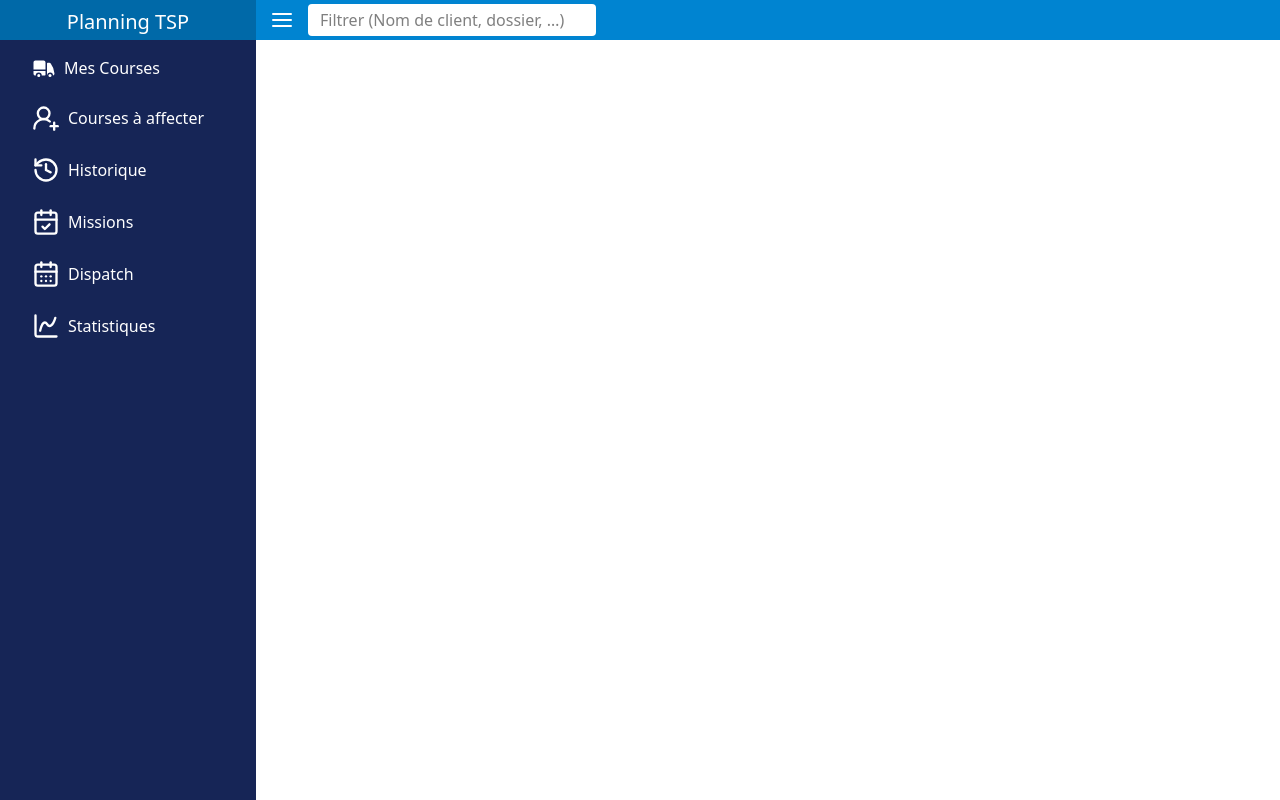
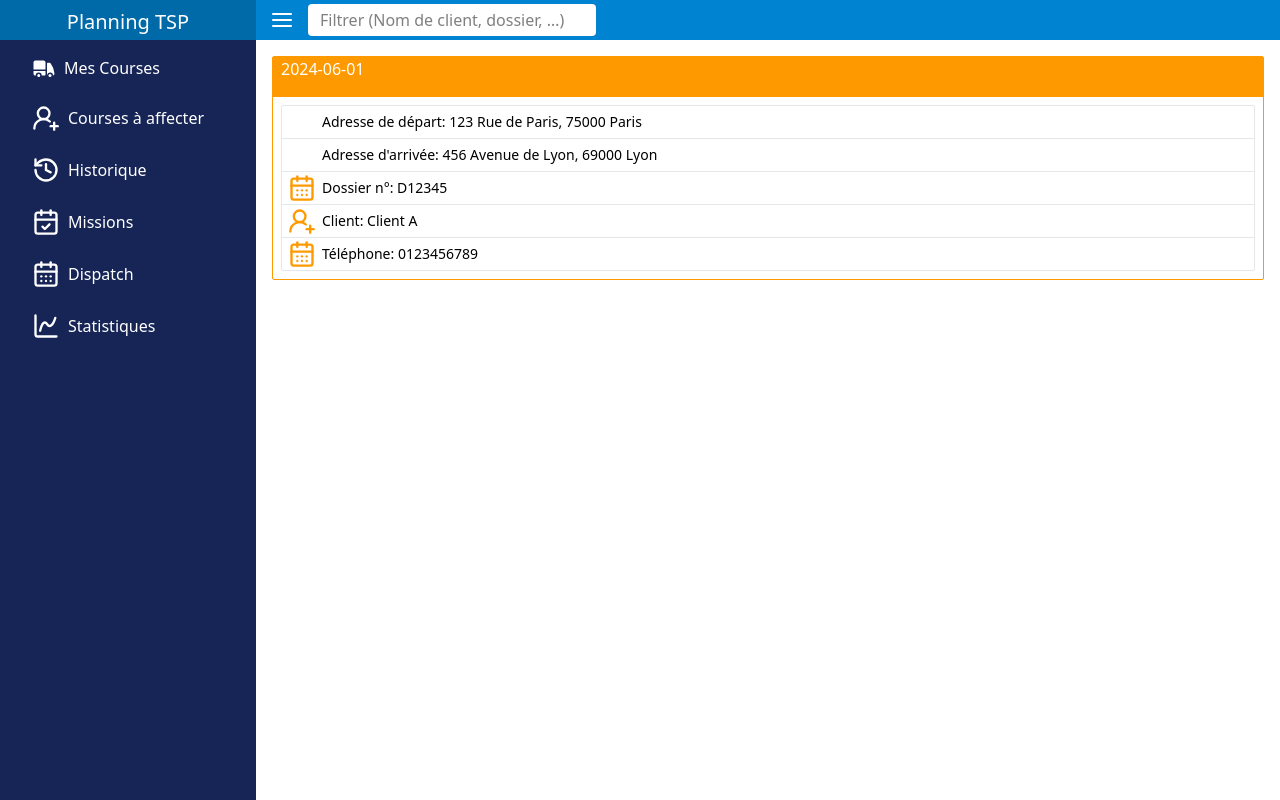
Before and after one commit to mylanlegenie/tsp-planning, a React app in the folder frontend/: page / in a window 1280 px wide. Built offline with nearby package versions, Linux system fonts and the light colour scheme; the HTML template or start-up script is replaced by a standard one.

Commit message:
feat: add MissionCard in HomePage + add type

```diff
--- a/frontend/src/components/molecules/MissionCard.tsx
+++ b/frontend/src/components/molecules/MissionCard.tsx
@@ -1,5 +1,34 @@
-function MissionCard() {
-  return <div></div>;
+import type { Mission, Information } from "../../services/mission/model";
+import {
+  missionInfoConfig,
+  missionInfoOrder,
+} from "../../config/missionInfoConfig";
+
+function MissionCard({ listeMission }: { listeMission: Mission }) {
+  return (
+    <div className="border border-amber-500 rounded-xs ">
+      <div className="bg-amber-500 h-10">
+        <h2 className="text-white px-2">{listeMission.date}</h2>
+      </div>
+      <div className="p-2">
+        <div className="border border-gray-200 border-0.5 rounded-xs">
+          {(missionInfoOrder as (keyof Information)[]).map((key) => (
+            <div
+              key={key}
+              className="flex flex-row items-center gap-2 border-b border-gray-200 last:border-b-0 px-2 py-1"
+            >
+              <div className="w-6 h-6 flex items-center justify-center text-amber-500">
+                {missionInfoConfig[key].icon}
+              </div>
+              <div className="text-sm">
+                {missionInfoConfig[key].label}: {listeMission.informations[key]}
+              </div>
+            </div>
+          ))}
+        </div>
+      </div>
+    </div>
+  );
 }
 
 export default MissionCard;
--- a/frontend/src/components/pages/HomePage.tsx
+++ b/frontend/src/components/pages/HomePage.tsx
@@ -1,29 +1,24 @@
 import MissionCard from "../molecules/MissionCard";
-interface Mission {
-  id: number;
-  date: string;
-  addresseDépart: string;
-  addresseArrivée: string;
-  dossierNuméro: string;
-  nom: string;
-  numéroTéléphone: string;
-}
+import type { Mission } from "../../services/mission/model";
+
 function HomePage() {
   const listeMission: Mission[] = [
     {
       id: 1,
       date: "2024-06-01",
-      addresseDépart: "123 Rue de Paris, 75000 Paris",
-      addresseArrivée: "456 Avenue de Lyon, 69000 Lyon",
-      dossierNuméro: "D12345",
-      nom: "Client A",
-      numéroTéléphone: "0123456789",
+      informations: {
+        departureAddress: "123 Rue de Paris, 75000 Paris",
+        arrivalAddress: "456 Avenue de Lyon, 69000 Lyon",
+        dossierNumber: "D12345",
+        name: "Client A",
+        phoneNumber: "0123456789",
+      },
     },
   ];
   return (
     <div>
       {listeMission.map((mission) => (
-        <MissionCard key={mission.id} />
+        <MissionCard key={mission.id} listeMission={mission} />
       ))}
     </div>
   );
--- /dev/null
+++ b/frontend/src/config/missionInfoConfig.tsx
@@ -0,0 +1,42 @@
+import type { ReactNode } from "react";
+import type { Information } from "../services/mission/model";
+import TruckIcon from "../components/icons/TruckIcon";
+import { CalendarDaysIcon } from "../components/icons/CalendarIcon";
+import { UserRoundPlusIcon } from "../components/icons/UserRoundPlus";
+
+export const missionInfoOrder: (keyof Information)[] = [
+  "departureAddress",
+  "arrivalAddress",
+  "dossierNumber",
+  "name",
+  "phoneNumber",
+];
+
+export const missionInfoConfig: Record<
+  keyof Information,
+  {
+    label: string;
+    icon: ReactNode;
+  }
+> = {
+  departureAddress: {
+    label: "Adresse de départ",
+    icon: <TruckIcon />,
+  },
+  arrivalAddress: {
+    label: "Adresse d'arrivée",
+    icon: <TruckIcon />,
+  },
+  dossierNumber: {
+    label: "Dossier n°",
+    icon: <CalendarDaysIcon className="text-amber-500" />,
+  },
+  name: {
+    label: "Client",
+    icon: <UserRoundPlusIcon className="text-amber-500" />,
+  },
+  phoneNumber: {
+    label: "Téléphone",
+    icon: <CalendarDaysIcon className="text-amber-500" />,
+  },
+};
--- /dev/null
+++ b/frontend/src/services/mission/model.ts
@@ -0,0 +1,13 @@
+export interface Information {
+    departureAddress: string;
+    arrivalAddress: string;
+    dossierNumber: string;
+    name: string;
+    phoneNumber: string;
+}
+
+export interface Mission {
+    id: number;
+    date: string;
+    informations: Information;
+}
```
